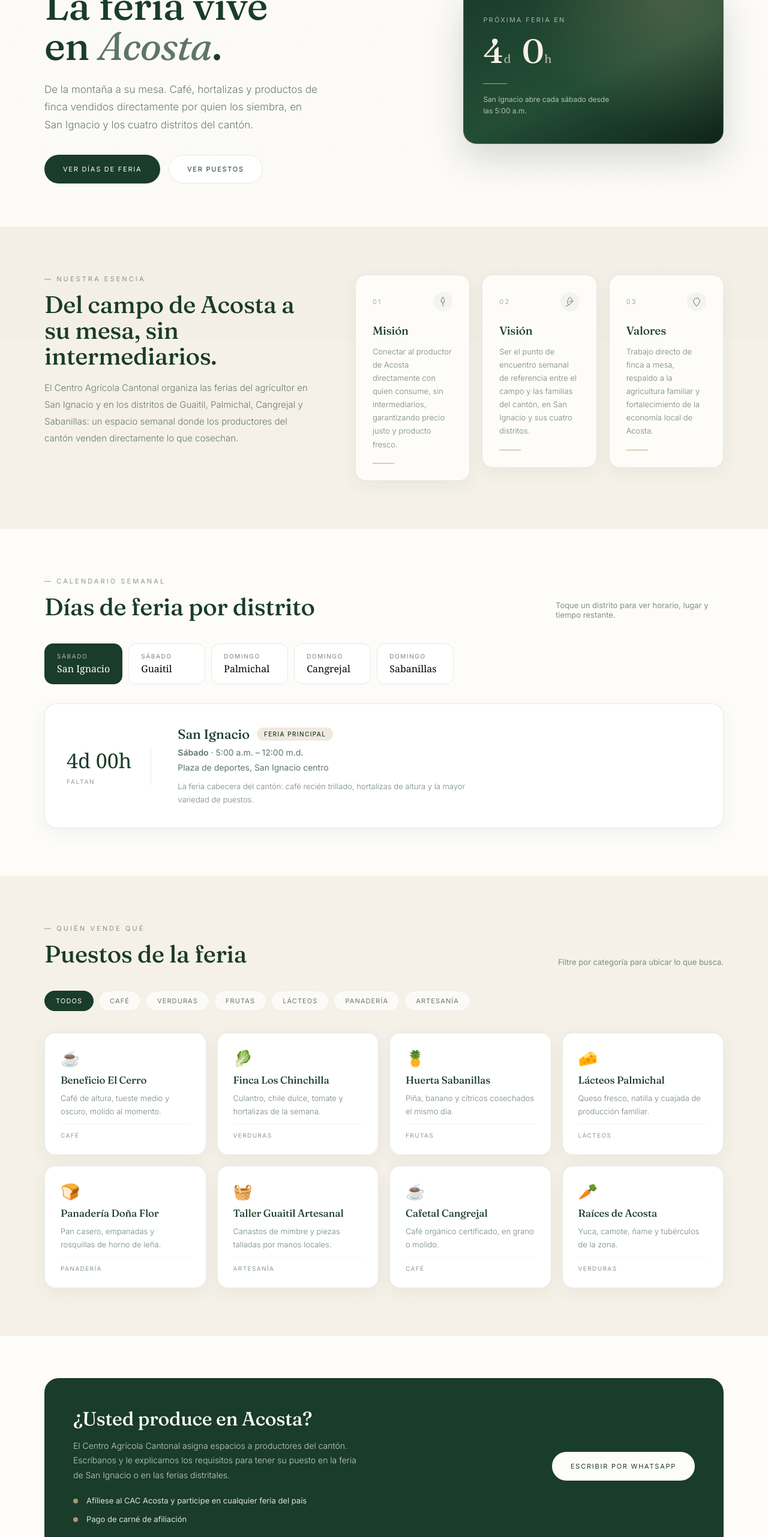
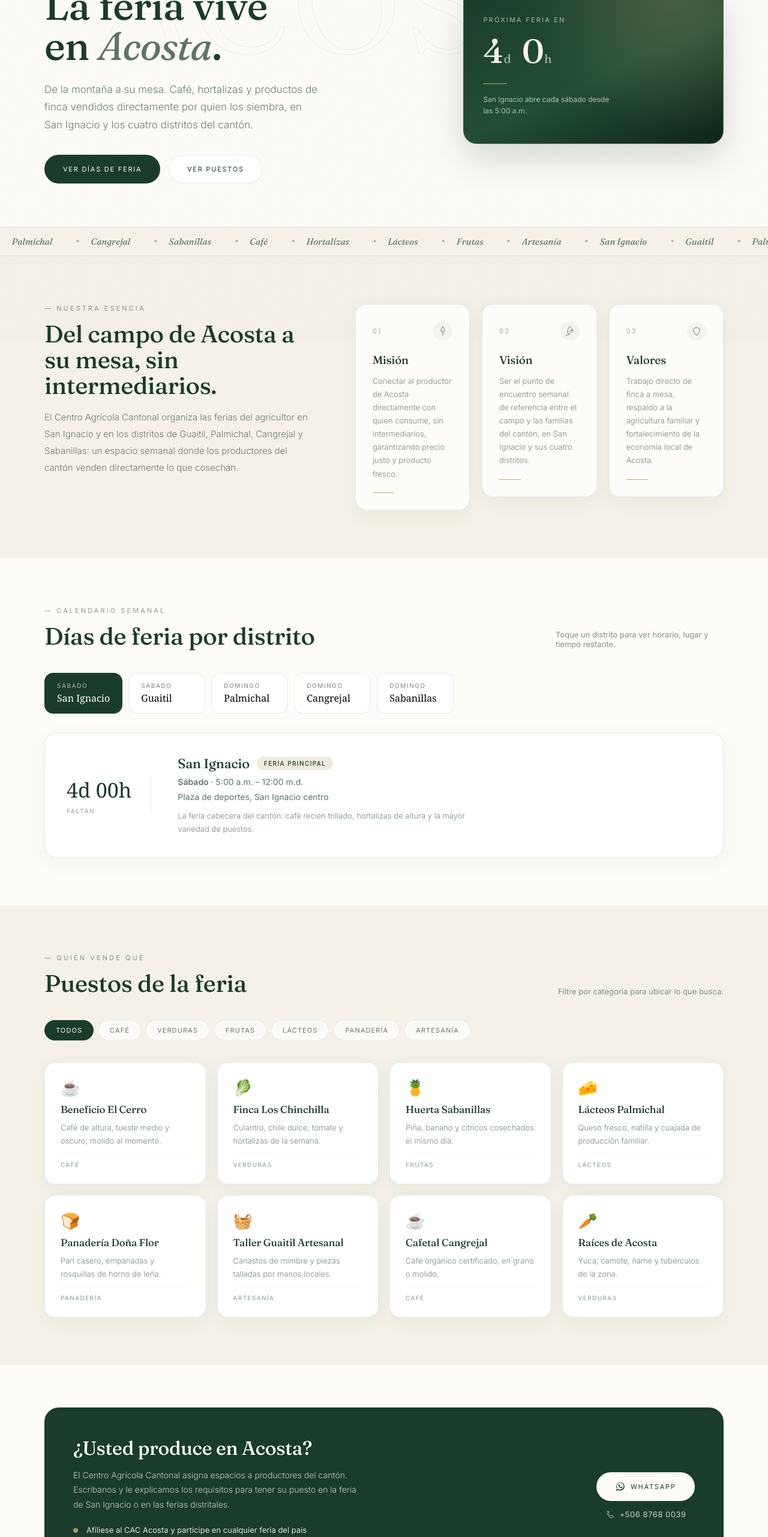
Before and after one commit to kacn1z-del/cac-acosta, a React (Vite) app: page / in a window 1280 px wide. Shown: the part 234-2797 px from the top of the page at 60% size. Built offline with nearby package versions, Linux system fonts and the light colour scheme.

Commit message:
Actualizar App.jsx

```diff
--- a/src/App.jsx
+++ b/src/App.jsx
@@ -4,6 +4,12 @@ import { useEffect, useMemo, useRef, useState } from 'react'
    DATOS REALES — Centro Agrícola Cantonal de Acosta
    dia: 0=domingo … 6=sábado (para el cálculo de la cuenta regresiva)
    ================================================================= */
+
+const CONTACTO = {
+  telefonoDisplay: '+506 8768 0039',
+  telefonoWa: '50687680039',
+  telefonoTel: '+50687680039',
+}
 
 const NAV = [
   { id: 'inicio', label: 'Inicio' },
@@ -187,6 +193,17 @@ const LOGO_CANDIDATOS = [
   '/logo-cac.PNG',
 ]
 
+/** Botón con barrido de color al hover (detalle premium) */
+function Boton({ children, className = '', as = 'button', ...props }) {
+  const Etiqueta = as
+  return (
+    <Etiqueta className={`boton ${className}`} {...props}>
+      <span className="boton__capa" />
+      <span className="boton__texto">{children}</span>
+    </Etiqueta>
+  )
+}
+
 function LogoCAC({ tamano = 36 }) {
   const [intento, setIntento] = useState(0)
 
@@ -240,6 +257,24 @@ function IconCorazon() {
   )
 }
 
+/** Logo oficial de WhatsApp (glifo simplificado) */
+function IconWhatsApp({ tamano = 18 }) {
+  return (
+    <svg width={tamano} height={tamano} viewBox="0 0 32 32" fill="currentColor" aria-hidden="true">
+      <path d="M16.02 3C9.4 3 4 8.37 4 14.98c0 2.28.63 4.42 1.73 6.26L3 29l7.98-2.66a12.9 12.9 0 0 0 5.04 1.02h.01c6.62 0 12-5.37 12-11.98C28.03 8.37 22.65 3 16.02 3Zm0 21.87h-.01a9.9 9.9 0 0 1-5.05-1.39l-.36-.21-4.73 1.58 1.58-4.6-.24-.37a9.9 9.9 0 0 1-1.53-5.3c0-5.47 4.46-9.92 9.95-9.92 2.66 0 5.15 1.03 7.03 2.9a9.86 9.86 0 0 1 2.91 7.02c0 5.48-4.46 9.29-9.55 9.29Zm5.44-7.42c-.3-.15-1.76-.87-2.03-.97-.27-.1-.47-.15-.67.15-.2.3-.77.97-.94 1.17-.17.2-.35.22-.65.07-.3-.15-1.25-.46-2.38-1.47-.88-.78-1.47-1.75-1.65-2.05-.17-.3-.02-.46.13-.61.13-.13.3-.35.45-.52.15-.17.2-.3.3-.5.1-.2.05-.37-.02-.52-.07-.15-.67-1.62-.92-2.22-.24-.58-.49-.5-.67-.51h-.57c-.2 0-.52.07-.79.37-.27.3-1.04 1.02-1.04 2.48s1.07 2.87 1.22 3.07c.15.2 2.1 3.2 5.08 4.49.71.31 1.26.49 1.69.62.71.23 1.36.2 1.87.12.57-.08 1.76-.72 2.01-1.42.25-.7.25-1.29.17-1.42-.07-.12-.27-.2-.57-.35Z" />
+    </svg>
+  )
+}
+
+/** Ícono de llamada */
+function IconTelefono({ tamano = 16 }) {
+  return (
+    <svg width={tamano} height={tamano} viewBox="0 0 24 24" fill="none" stroke="currentColor" strokeWidth="1.4">
+      <path d="M4.5 4.5c1-1 2.2-1 3 0l1.6 2.2c.5.7.4 1.6-.2 2.2l-1 1c-.3.3-.3.7-.1 1a13.4 13.4 0 0 0 5.3 5.3c.3.2.7.2 1-.1l1-1c.6-.6 1.5-.7 2.2-.2l2.2 1.6c1 .8 1 2 0 3l-.9.9c-.9.9-2.3 1.3-3.5 1-4.3-1.2-8.4-5.3-9.9-9.9-.4-1.3 0-2.6 1-3.6l.9-.9Z" />
+    </svg>
+  )
+}
+
 const ICONOS_PILAR = [IconBrote, IconHoja, IconCorazon]
 
 /* =================================================================
@@ -285,9 +320,15 @@ function Header({ activo, irA }) {
         </nav>
 
         <div className="header__acciones">
-          <button className="boton boton--oscuro header__cta" onClick={() => clickNav('contacto')}>
-            Escribir por WhatsApp
-          </button>
+          <Boton
+            as="a"
+            className="boton--oscuro header__cta"
+            href={`https://wa.me/${CONTACTO.telefonoWa}`}
+            target="_blank"
+            rel="noreferrer"
+          >
+            <IconWhatsApp /> WhatsApp
+          </Boton>
           <button
             className="header__hamburguesa"
             aria-label="menú"
@@ -307,9 +348,19 @@ function Header({ activo, irA }) {
               {item.label}
             </button>
           ))}
-          <button className="boton boton--oscuro" style={{ marginTop: 12 }} onClick={() => clickNav('contacto')}>
-            Escribir por WhatsApp
-          </button>
+          <Boton
+            as="a"
+            className="boton--oscuro"
+            style={{ marginTop: 12 }}
+            href={`https://wa.me/${CONTACTO.telefonoWa}`}
+            target="_blank"
+            rel="noreferrer"
+          >
+            <IconWhatsApp /> WhatsApp
+          </Boton>
+          <a className="header__menu-movil-llamar" href={`tel:${CONTACTO.telefonoTel}`}>
+            <IconTelefono /> {CONTACTO.telefonoDisplay}
+          </a>
         </div>
       )}
     </header>
@@ -320,11 +371,32 @@ function Header({ activo, irA }) {
    HERO
    ================================================================= */
 
+const TICKER = [...FERIAS.map((f) => f.distrito), 'Café', 'Hortalizas', 'Lácteos', 'Frutas', 'Artesanía']
+
+function Ticker() {
+  const fila = [...TICKER, ...TICKER]
+  return (
+    <div className="ticker">
+      <div className="ticker__pista">
+        {fila.map((item, i) => (
+          <span className="ticker__item" key={`${item}-${i}`}>
+            {item}
+            <span className="ticker__punto" />
+          </span>
+        ))}
+      </div>
+    </div>
+  )
+}
+
 function Hero({ irA }) {
   const restante = useCuentaRegresiva(6, 5) // próximo sábado, 5 a.m.
 
   return (
     <section id="inicio" className="hero">
+      <span className="hero__palabra-fondo" aria-hidden="true">
+        ACOSTA
+      </span>
       <div className="envoltura hero__grid">
         <div className="hero__col-texto">
           <Reveal>
@@ -351,12 +423,12 @@ function Hero({ irA }) {
 
           <Reveal delay={260}>
             <div className="hero__acciones">
-              <button className="boton boton--oscuro" onClick={() => irA('ferias')}>
+              <Boton className="boton--oscuro" onClick={() => irA('ferias')}>
                 Ver días de feria
-              </button>
-              <button className="boton boton--fantasma" onClick={() => irA('puestos')}>
+              </Boton>
+              <Boton className="boton--fantasma" onClick={() => irA('puestos')}>
                 Ver puestos
-              </button>
+              </Boton>
             </div>
           </Reveal>
         </div>
@@ -379,6 +451,7 @@ function Hero({ irA }) {
           </Reveal>
         </div>
       </div>
+      <Ticker />
     </section>
   )
 }
@@ -584,14 +657,21 @@ function Contacto() {
                 ))}
               </ul>
             </div>
-            <a
-              className="boton boton--claro"
-              href="https://wa.me/50600000000"
-              target="_blank"
-              rel="noreferrer"
-            >
-              Escribir por WhatsApp
-            </a>
+            <div className="cta-caja__acciones">
+              <Boton
+                as="a"
+                className="boton--claro"
+                href={`https://wa.me/${CONTACTO.telefonoWa}`}
+                target="_blank"
+                rel="noreferrer"
+              >
+                <IconWhatsApp /> WhatsApp
+              </Boton>
+              <a className="cta-caja__llamar" href={`tel:${CONTACTO.telefonoTel}`}>
+                <IconTelefono />
+                {CONTACTO.telefonoDisplay}
+              </a>
+            </div>
           </div>
         </Reveal>
       </div>
```
